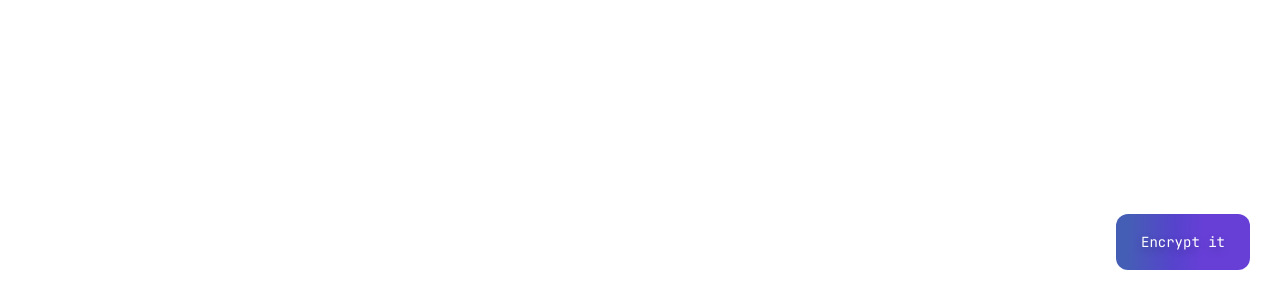
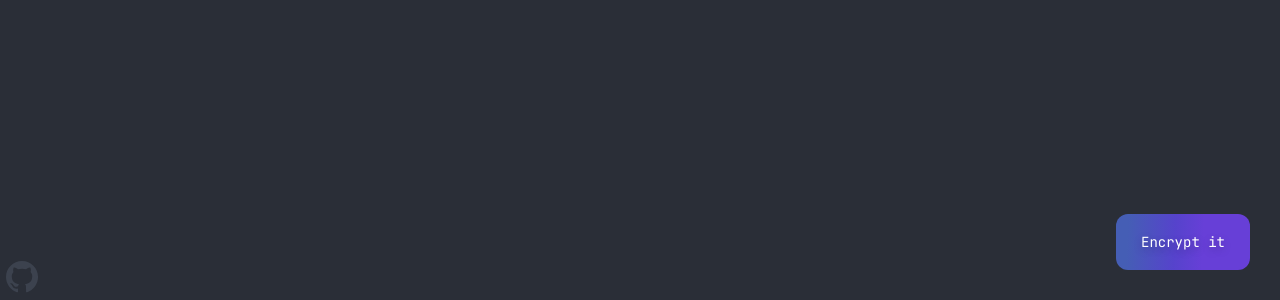
Before and after one commit to fabricionaweb/1bin, a website with bundled scripts: page public/index.html in a window 1280 px wide. Shown: the part 500-800 px from the top of the page. Built offline with nearby package versions, Linux system fonts and the light colour scheme; a small style sheet from the web is missing.

Commit message:
Add github icon and url

```diff
--- a/public/index.html
+++ b/public/index.html
@@ -24,5 +24,12 @@
   <body>
     <div class="editor"></div>
     <button class="create">Encrypt it</button>
+    <a class="github" href="https://github.com/fabricionaweb/1bin" title="GitHub Repository">
+      <svg xmlns="http://www.w3.org/2000/svg" viewBox="0 0 24 24">
+        <path
+          d="M12 0C5.374 0 0 5.373 0 12c0 5.302 3.438 9.8 8.207 11.387.599.111.793-.261.793-.577v-2.234c-3.338.726-4.033-1.416-4.033-1.416-.546-1.387-1.333-1.756-1.333-1.756-1.089-.745.083-.729.083-.729 1.205.084 1.839 1.237 1.839 1.237 1.07 1.834 2.807 1.304 3.492.997.107-.775.418-1.305.762-1.604-2.665-.305-5.467-1.334-5.467-5.931 0-1.311.469-2.381 1.236-3.221-.124-.303-.535-1.524.117-3.176 0 0 1.008-.322 3.301 1.23A11.509 11.509 0 0 1 12 5.803c1.02.005 2.047.138 3.006.404 2.291-1.552 3.297-1.23 3.297-1.23.653 1.653.242 2.874.118 3.176.77.84 1.235 1.911 1.235 3.221 0 4.609-2.807 5.624-5.479 5.921.43.372.823 1.102.823 2.222v3.293c0 .319.192.694.801.576C20.566 21.797 24 17.3 24 12c0-6.627-5.373-12-12-12z"
+        />
+      </svg>
+    </a>
   </body>
 </html>
--- a/public/styles.css
+++ b/public/styles.css
@@ -1,5 +1,7 @@
 body {
   font-family: Arial, Helvetica, sans-serif;
+  background: hsl(220, 13%, 19%);
+  color: hsl(219, 13.5%, 71%);
 }
 
 /* loading fullscreen overlay to prevent user interaction */
@@ -27,7 +29,10 @@ body {
 .codejar-linenumbers {
   text-align: right;
   padding-right: 0.406rem;
-  opacity: 0.3;
+  /* code below is from js */
+  mix-blend-mode: normal !important;
+  background: hsl(220, 13%, 19%) !important;
+  color: hsl(219, 13.5%, 27%) !important;
 }
 
 /* button */
@@ -62,3 +67,19 @@ body {
   cursor: not-allowed;
   box-shadow: rgba(80, 63, 205, 0.5) 0 0.063rem 1.25rem;
 }
+
+/* github badge */
+.github {
+  display: block;
+  position: fixed;
+  bottom: 0;
+  left: 0;
+  z-index: 1;
+  width: 2.813rem;
+  height: 2.813rem;
+  padding: 0.406rem;
+  background: hsl(220, 13%, 19%);
+}
+.github path {
+  fill: hsl(219, 13.5%, 27%);
+}
```
